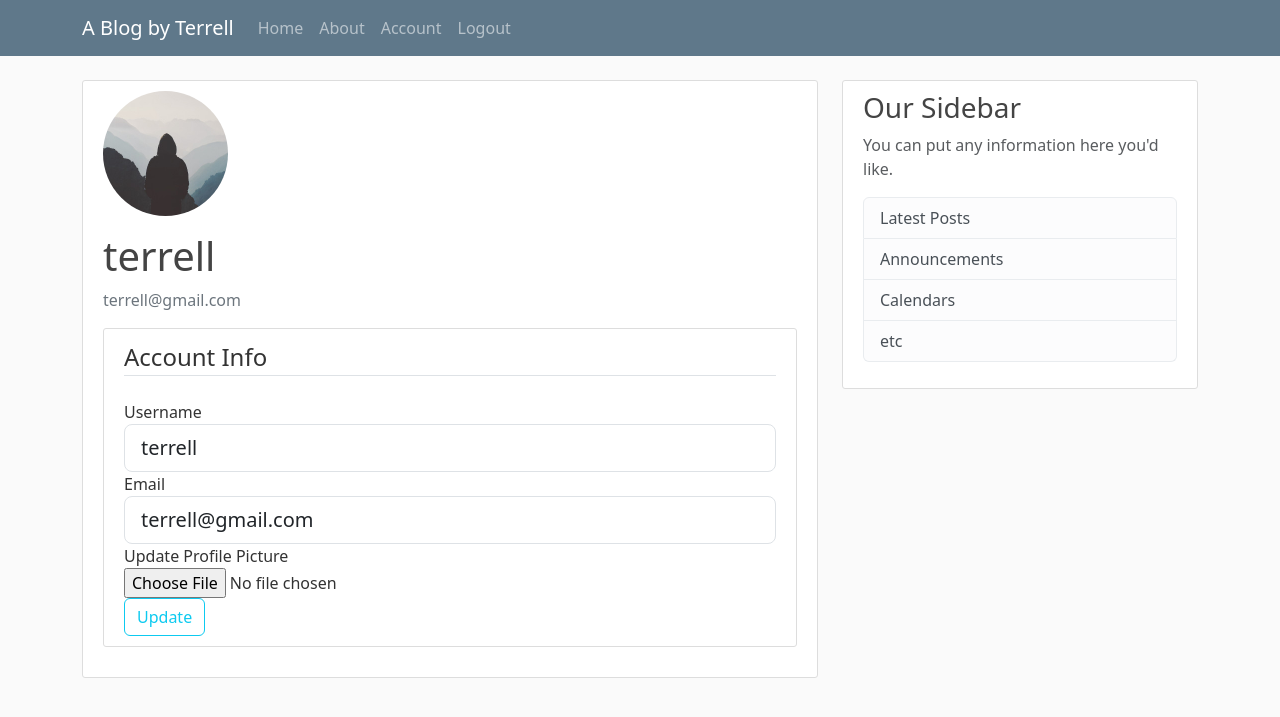
After one commit to teeokh/Flask-Blog, a Flask app: page /account in a window 1280 px wide. The commit adds this page. Shown: the top 717 px of the page. Run offline with Flask 3, Linux system fonts and the light colour scheme; a user stored in the database is signed in; some libraries are stand-ins or nearby versions.

Commit message:
Complete account page, with functionality to update user details and profile picture

```diff
--- a/flaskblog/__init__.py
+++ b/flaskblog/__init__.py
@@ -1,9 +1,13 @@
 from flask import Flask
 from flask_sqlalchemy import SQLAlchemy
+from flask_bcrypt import Bcrypt
+from flask_login import LoginManager
 
 app = Flask(__name__) # name = special variable that is the name of the module. Instantiates the module
 app.config['SECRET_KEY'] = 'cb411410f7328c85eb01ca752b487c36'
 app.config['SQLALCHEMY_DATABASE_URI'] = 'sqlite:///site.db' # Configuring the flask app to use SQLite as the SLQ for the database and specifies the database file (site.db) /// gives the path relative to the directory we're currently in
 db = SQLAlchemy(app) # Actually initialising an instance of the SQLAlchemy class
+bcrypt = Bcrypt(app)
+login_manager = LoginManager(app)
 
 from flaskblog import routes # Needs to be at bottom to prevent another circular import
--- a/flaskblog/forms.py
+++ b/flaskblog/forms.py
@@ -1,6 +1,9 @@
 from flask_wtf import FlaskForm
-from wtforms import StringField, PasswordField, SubmitField, BooleanField
+from flask_wtf.file import FileField, FileAllowed
+from flask_login import current_user
+from wtforms import StringField, PasswordField, SubmitField, BooleanField, ValidationError
 from wtforms.validators import DataRequired, Length, Email, EqualTo
+from flaskblog.models import User
 
 class RegistrationForm(FlaskForm):
     username = StringField('Username',
@@ -13,6 +16,17 @@ class RegistrationForm(FlaskForm):
                              validators=[DataRequired(), EqualTo('password')])
     submit = SubmitField('Sign Up')
 
+    def validate_username(self, username):
+        user = User.query.filter_by(username=username.data).first() # If there is no duplicate, then nothing will be returned
+        if user:
+            raise ValidationError(f'{username.data} is taken. Please choose a different one')
+
+    def validate_email(self, email):
+        user = User.query.filter_by(email=email.data).first() # If there is no duplicate, then nothing will be returned
+        if user:
+            raise ValidationError(f'{email.data} is taken. Please choose a different one')
+
+
 class LoginForm(FlaskForm):
     email = StringField('Email',
                         validators=[DataRequired(), Email()])
@@ -20,3 +34,25 @@ class LoginForm(FlaskForm):
                              validators=[DataRequired()])
     remember = BooleanField('Remember Me')
     submit = SubmitField('Login')
+
+
+class UpdateAccountForm(FlaskForm):
+    username = StringField('Username',
+                           validators=[DataRequired(), Length(min=2, max=20)])
+    email = StringField('Email',
+                        validators=[DataRequired(), Email()])
+    picture = FileField('Update Profile Picture',
+                        validators=[FileAllowed(['.jpg' '.png'])])
+    submit = SubmitField('Update')
+
+    def validate_username(self, username):
+        if username.data != current_user.username: # This allows user to submit empty form. It only checks for duplicate if the submitted data is different to their current data (rather than checking for their username in db and finding it autmoatically)
+            user = User.query.filter_by(username=username.data).first() # If there is no duplicate, then nothing will be returned
+            if user:
+                raise ValidationError(f'{username.data} is taken. Please choose a different one')
+
+    def validate_email(self, email):
+        if email.data != current_user.email:
+            user = User.query.filter_by(email=email.data).first() # If there is no duplicate, then nothing will be returned
+            if user:
+                raise ValidationError(f'{email.data} is taken. Please choose a different one')
--- a/flaskblog/routes.py
+++ b/flaskblog/routes.py
@@ -1,7 +1,9 @@
+import secrets, os
 from flaskblog.models import User, Post
-from flask import render_template, url_for, flash, redirect
-from flaskblog.forms import RegistrationForm, LoginForm
-from flaskblog import app
+from flask import render_template, request, url_for, flash, redirect
+from flaskblog.forms import RegistrationForm, LoginForm, UpdateAccountForm
+from flaskblog import app, db, bcrypt
+from flask_login import login_user, current_user, logout_user, login_required
 
 posts = [ # List of dictionaries for post content
     {
@@ -29,19 +31,62 @@ def about():
 
 @app.route("/register", methods=['GET', 'POST'])
 def register():
+    if current_user.is_authenticated:
+        return redirect(url_for('home'))
     form = RegistrationForm()
     if form.validate_on_submit():
-        flash(f'Account created for { form.username.data }!', 'success') # In flask-WTF, the input data in StringFields is labelled as 'data'. Flash function will show something on the screen once
+        hashed_password = bcrypt.generate_password_hash(form.password.data).decode('utf-8')
+        user = User(username=form.username.data, email=form.email.data, password=hashed_password)
+        db.session.add(user)
+        db.session.commit()
+        flash(f'Your account has been created. You are now able to log in', 'success') # In flask-WTF, the input data in StringFields is labelled as 'data'. Flash function will show something on the screen once
         return redirect(url_for('home'))
     return render_template('register.html', title='Register', form=form)
 
 @app.route("/login", methods=['GET', 'POST'])
 def login():
+    if current_user.is_authenticated:
+        return redirect(url_for('home'))
     form = LoginForm()
     if form.validate_on_submit():
-        if form.email.data == 'admin@admin.com' and form.password.data == 'password':
-            flash("You have been logged in!", 'success')
+        user = User.query.filter_by(email=form.email.data).first()
+        if user and bcrypt.check_password_hash(user.password, form.password.data): # If user exists and password is valid (checking db password vs form password)
+            login_user(user, remember=form.remember.data)
+            flash("Login successful!", 'success')
             return redirect(url_for('home'))
         else:
-            flash("Login unsuccessful! Please check username and password", 'danger')
+            flash("Login unsuccessful! Please check email and password", 'danger')
     return render_template('login.html', title='Login', form=form)
+
+@app.route("/logout")
+def logout():
+    logout_user()
+    return redirect(url_for('home'))
+
+def save_picture(form_picture):
+    random_hex = secrets.token_hex(8)
+    _, f_ext = os.path.splitext(form_picture.filename)
+    picture_fn = random_hex + f_ext
+    picture_path = os.path.join(app.root_path, 'static/profile_pics', picture_fn)
+    form_picture.save(picture_path)
+
+    return picture_fn
+
+@app.route("/account", methods=['GET', 'POST'])
+@login_required
+def account():
+    form = UpdateAccountForm()
+    if form.validate_on_submit():
+        if form.picture.data:
+            picture_file = save_picture(form.picture.data) # Takes the picture entered by the user and gets the file, then updates their picture
+            current_user.image_file = picture_file
+        current_user.username = form.username.data # Updates the database with the form entry
+        current_user.email = form.email.data # Updates the database with the form entry
+        db.session.commit()
+        flash(f'Your account has been updated', 'success')
+        return redirect (url_for('account')) # Important to have redirect (POST GET REDIRECT PATTERN = confirm resubmission, don't want this)
+    elif request.method == 'GET':
+        form.username.data = current_user.username
+        form.email.data = current_user.email
+    image_file = url_for('static', filename='profile_pics/' + current_user.image_file)
+    return render_template('account.html', title='Account', image_file=image_file, form=form)
--- /dev/null
+++ b/flaskblog/templates/account.html
@@ -0,0 +1,58 @@
+{% extends "layout.html" %}
+{% block content %}
+<div class="content-section">
+    <div class="media">
+        <img class="rounded-circle account-img" src="{{ image_file }}">
+        <div class="media-body">
+        <h2 class="account-heading">{{ current_user.username }}</h2>
+        <p class="text-secondary">{{ current_user.email }}</p>
+        </div>
+    </div>
+    <div class="content-section">
+        <form method="POST" action="" enctype="multipart/form-data">
+            {{ form.hidden_tag() }} <!--This adds a CSRF token to our registration form - uses secret key-->
+            <fieldset class = "form-group"> <!-- Space for creating divs for the different parts of the form. They are all related form controls-->
+                <legend class="border-bottom mb-4">Account Info</legend> <!-- Legend element gives a caption for the fieldset-->
+                <div class="form-group">
+                    {{ form.username.label(class="form-control-label")}} <!-- Prints out label from username field, gives class which is just bootstrap stuff, makes it look nicer-->
+                    {% if form.username.errors %}
+                        {{ form.username(class="form-control form-control-lg is-invalid")}}
+                        <div class="invalid-feedback">
+                            {% for error in form.username.errors %}
+                                <span>{{ error }}</span>
+                            {% endfor %}
+                        </div>
+                    {% else %}
+                        {{ form.username(class="form-control form-control-lg")}}
+                    {% endif %}
+                </div>
+                <div class="form-group">
+                    {{ form.email.label(class="form-control-label")}}
+                    {% if form.email.errors %}
+                    {{ form.email(class="form-control form-control-lg is-invalid")}}
+                    <div class="invalid-feedback">
+                        {% for error in form.email.errors %}
+                            <span>{{ error }}</span>
+                        {% endfor %}
+                    </div>
+                {% else %}
+                    {{ form.email(class="form-control form-control-lg")}}
+                {% endif %}
+                </div>
+                <div class="form-group">
+                    {{ form.picture.label() }}</br>
+                    {{ form.picture(class="form-control-file") }}</br>
+                    {% if form.picture.errors %}
+                        {% for error in form.picture.errors %}
+                            <span class="text-danger">{{ error }}</span>
+                        {% endfor %}
+                    {% endif %}
+                </div>
+            </fieldset>
+            <div class="form-group">
+                {{ form.submit(class="btn btn-outline-info")}}
+            </div>
+        </form>
+    </div>
+</div>
+{% endblock content %}
--- a/flaskblog/templates/layout.html
+++ b/flaskblog/templates/layout.html
@@ -9,16 +9,16 @@
     <link rel="stylesheet" type="text/css" href="{{ url_for('static', filename='main.css') }}">
 
     {% if title %}
-        <title>Flask Blog - {{title}}</title>
+        <title>A Blog by Terrell - {{title}}</title>
     {% else %}
-        <title>Flask Blog</title>
+        <title>A Blog by Terrell</title>
     {% endif %}
 </head>
 
 <body>
         <nav class="navbar navbar-expand-md navbar-dark bg-steel fixed-top">
             <div class="container">
-            <a class="navbar-brand mr-4" href="/">Flask Blog</a>
+            <a class="navbar-brand mr-4" href="/">A Blog by Terrell</a>
             <button class="navbar-toggler" type="button" data-toggle="collapse" data-target="#navbarToggle" aria-controls="navbarToggle" aria-expanded="false" aria-label="Toggle navigation">
                 <span class="navbar-toggler-icon"></span>
             </button>
@@ -29,8 +29,13 @@
                 </div>
                 <!-- Navbar Right Side -->
                 <div class="navbar-nav">
-                <a class="nav-item nav-link" href= "{{ url_for('login') }}">Login</a>
-                <a class="nav-item nav-link" href="{{ url_for('register') }}">Register</a>
+                  {% if current_user.is_authenticated %}
+                    <a class="nav-item nav-link" href= "{{ url_for('account') }}">Account</a>
+                    <a class="nav-item nav-link" href= "{{ url_for('logout') }}">Logout</a>
+                  {% else %}
+                    <a class="nav-item nav-link" href= "{{ url_for('login') }}">Login</a>
+                    <a class="nav-item nav-link" href="{{ url_for('register') }}">Register</a>
+                  {% endif %}
                 </div>
             </div>
             </div>
```
Also changed, not shown: flaskblog/models.py (+7 -2 lines), flaskblog/static/profile_pics/default.jpg (added), instance/site.db.
